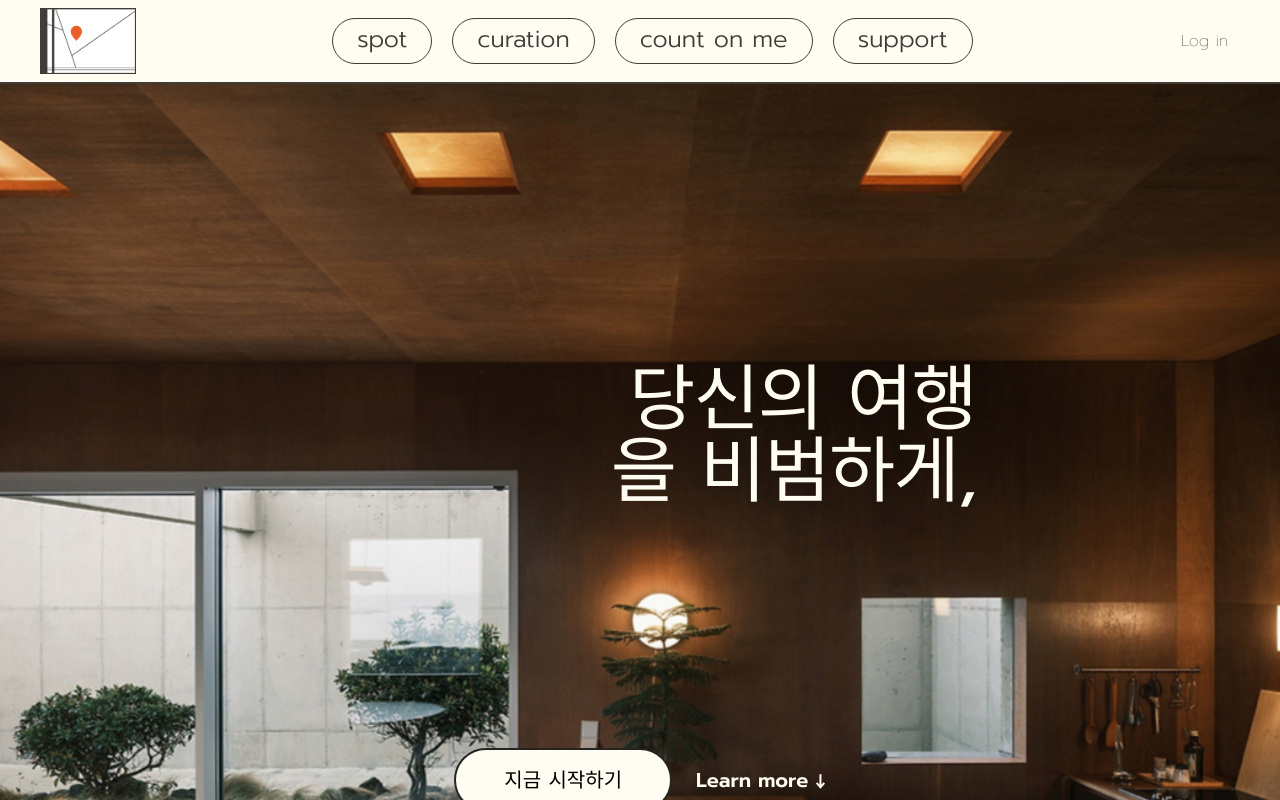
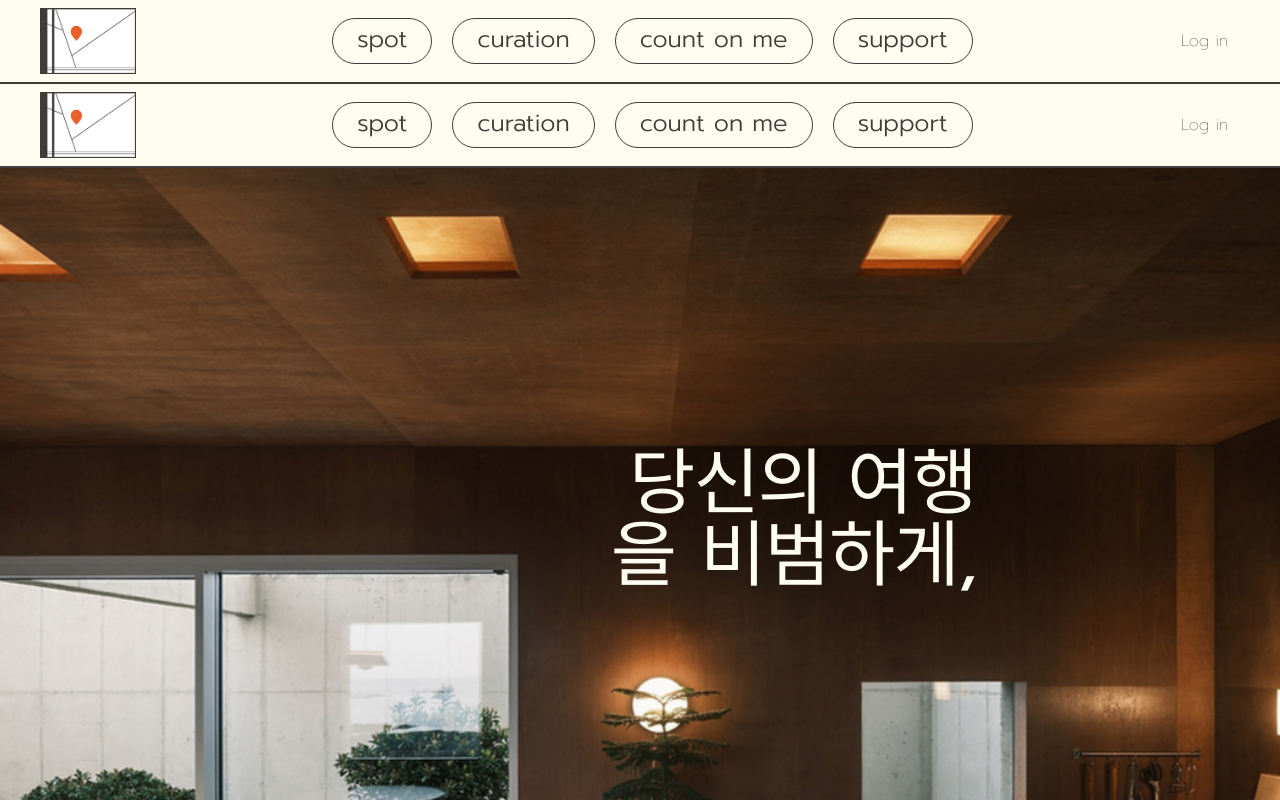
Before and after one commit to count-on-mee/frontend, a React (Vite) app: page / in a window 1280 px wide. Shown: the top 800 px of the page. Built offline with nearby package versions, Linux system fonts and the light colour scheme; what react-naver-maps would draw is missing.

Commit message:
[feat] app.jsx에 header 하나로

```diff
--- a/src/App.jsx
+++ b/src/App.jsx
@@ -1,4 +1,5 @@
 import { Route, Routes } from 'react-router-dom';
+import Header from './components/Header';
 import useInitializeUser from './hooks/useInitializeUser';
 import MainPage from './pages/MainPage';
 import LoginPage from './pages/LoginPage';
@@ -18,13 +19,19 @@ function App() {
   return (
     <RecoilRoot>
       <InitializeUserWrapper />
+      <div className="flex flex-col min-h-screen">
+        <Header />
+        <main className="flex-grow">
           <Routes>
             <Route path="/" element={<MainPage />} />
             <Route path="/login" element={<LoginPage />} />
             <Route path="/com" element={<COMLayout />}>
               <Route path="my-trip-list" element={<MyTripListPage />} />
               <Route path="calendar" element={<CalendarPage />} />
-          <Route path="destination-list" element={<DestinationListPage />} />
+              <Route
+                path="destination-list"
+                element={<DestinationListPage />}
+              />
               <Route path="my-scrap-list" element={<MyScrapListPage />} />
               <Route path="itinerary" element={<Itinerary />} />
               <Route path="details" element={<Details />} />
@@ -34,12 +41,15 @@ function App() {
               <Route path="curation" element={<CurationPage />} />
             </Route>
           </Routes>
+        </main>
+      </div>
     </RecoilRoot>
   );
 }
 
 function InitializeUserWrapper() {
   useInitializeUser();
+  return null;
 }
 
 export default App;
```
Lines whose indentation alone changed are shown as unchanged.
